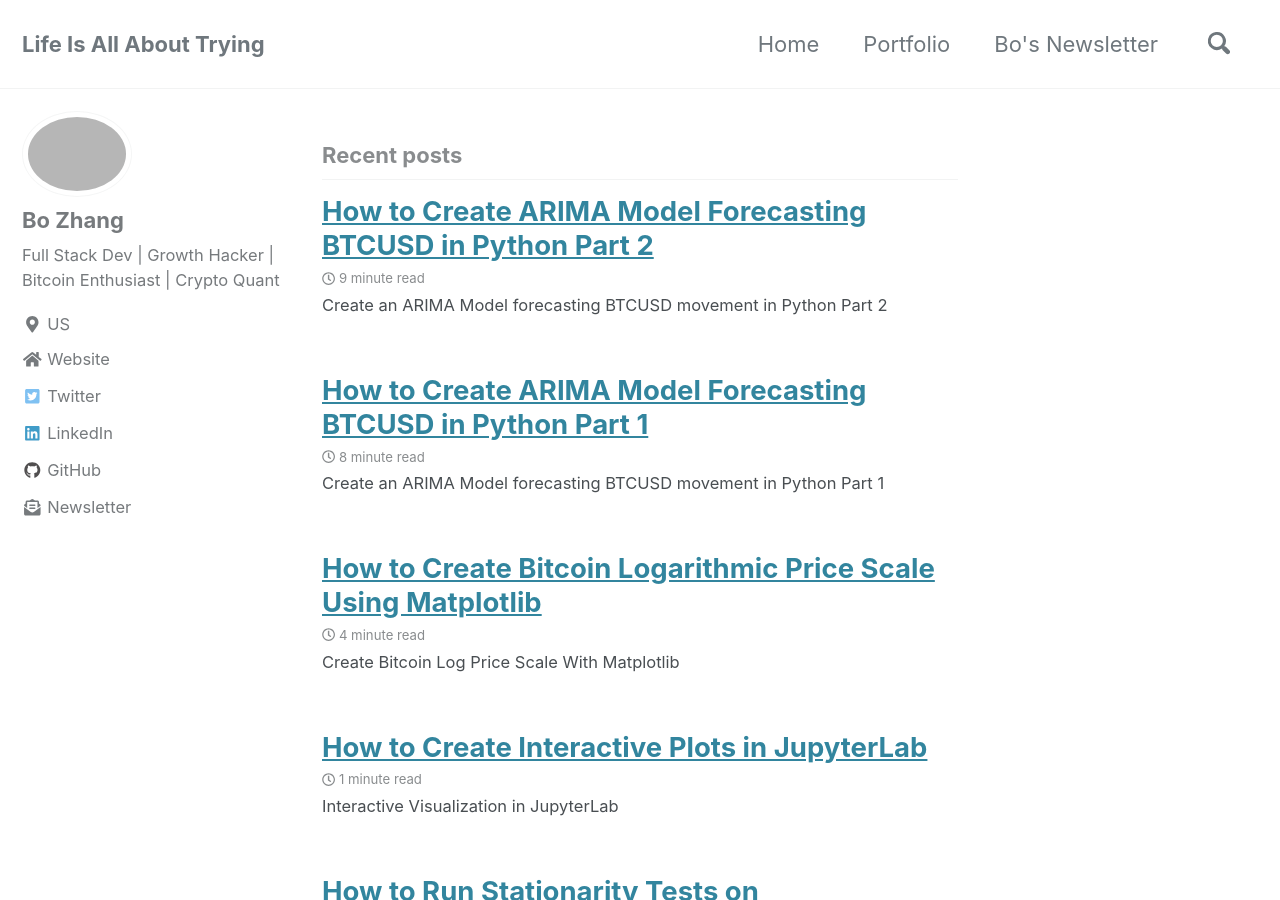
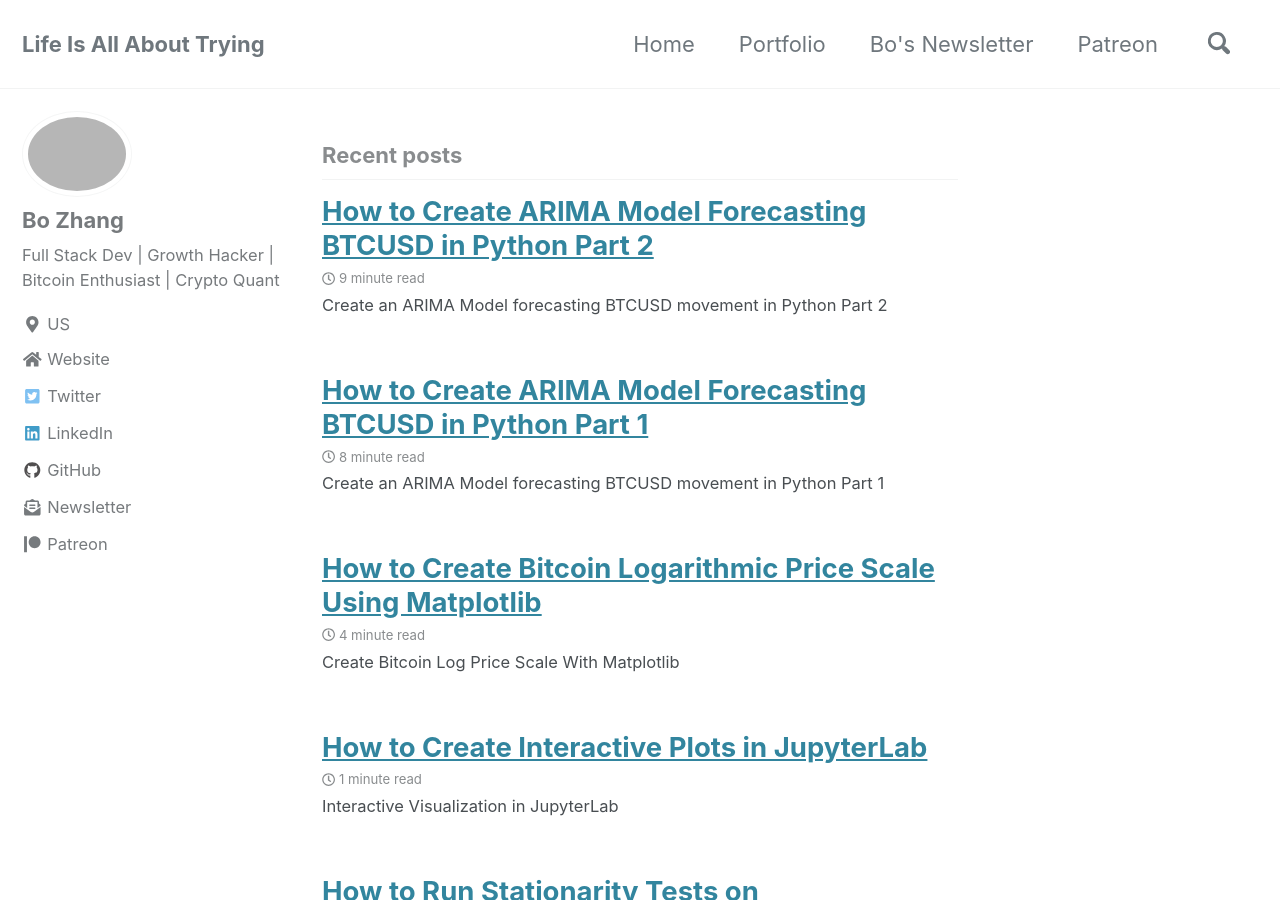
Before and after one commit to 0xboz/blog, a Jekyll site: the page built from index.html, in a window 1280 px wide and 900 px high. Built offline with Jekyll 4.4.1, drawn with Linux system fonts in a browser that asks for light colours; cached includes are drawn as plain includes; nearby versions of some CDN libraries; the list of posts is cut into pages by our own code; comment, search, counter and statistics services are not loaded.

Commit message:
Added patreon link

```diff
--- a/_config.yml
+++ b/_config.yml
@@ -130,6 +130,9 @@ author:
     - label: "Newsletter"
       icon: "fas fa-fw fa-envelope-open-text"
       url: "http://eepurl.com/gxmy39"
+    - label: "Patreon"
+      icon: "fab fa-fw fa-patreon"
+      url: "https://www.patreon.com/0xboz"
     - label: "Instagram"
       icon: "fab fa-fw fa-instagram"
       # url: "https://instagram.com/"
@@ -149,6 +152,9 @@ footer:
     - label: "Newsletter"
       icon: "fas fa-fw fa-envelope-open-text"
       url: "http://eepurl.com/gxmy39"
+    - label: "Patreon"
+      icon: "fab fa-fw fa-patreon"
+      url: "https://www.patreon.com/0xboz"
     - label: "GitLab"
       icon: "fab fa-fw fa-gitlab"
       # url:
--- a/_data/navigation.yml
+++ b/_data/navigation.yml
@@ -6,6 +6,8 @@ main:
     url: https://0xboz.github.io/#portfolio
   - title: "Bo's Newsletter"
     url: http://eepurl.com/gxmy39
+  - title: "Patreon"
+    url: https://www.patreon.com/0xboz
   # - title: "Sample Posts"
   #   url: /year-archive/
   # - title: "Sample Collections"
```
